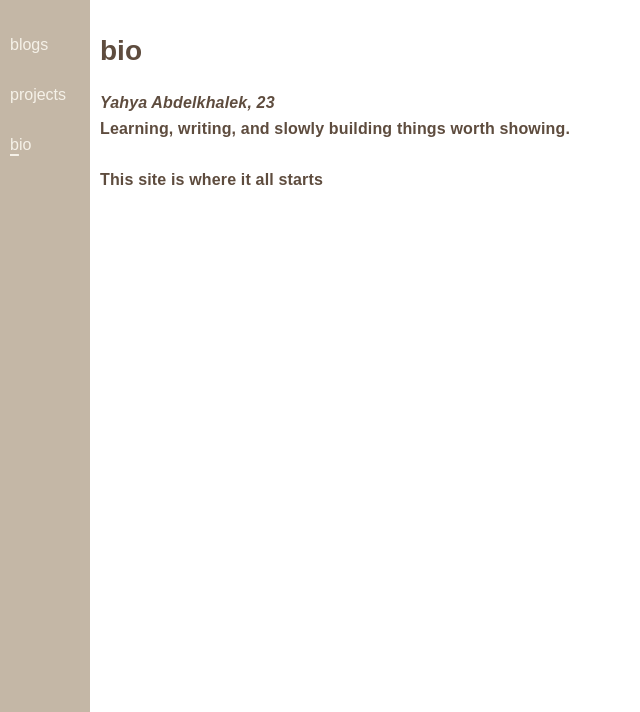
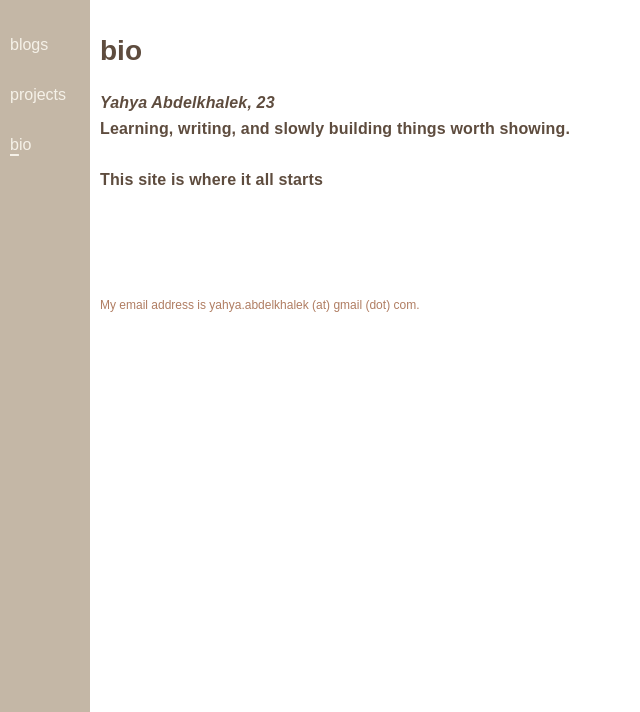
Before and after one commit to YahyaAbdelkhalek/YahyaAbdelkhalek.github.io, a plain HTML site: page bio.html in a window 1280 px wide. Shown: the part 88-800 px from the top of the page, without its empty margins (0-640 px from the left). Drawn offline with Linux system fonts and the light colour scheme.

Commit message:
added email address to bio

```diff
--- a/bio.html
+++ b/bio.html
@@ -23,7 +23,10 @@
         <section id="bio">
             <h1 class="home-title">bio</h1>
             <h4><em>Yahya Abdelkhalek, 23</em><br> Learning, writing, and slowly building things worth showing.<br><br> This site is where it all starts</h4>
-
+            <br><br><br><br>
+            <p style="font-size: 0.75em; color: var(--pop-color-2);">
+                My email address is yahya.abdelkhalek (at) gmail (dot) com.
+            </p>
         </section>
     </main>
 
```
Also changed, not shown: 1 other file.
